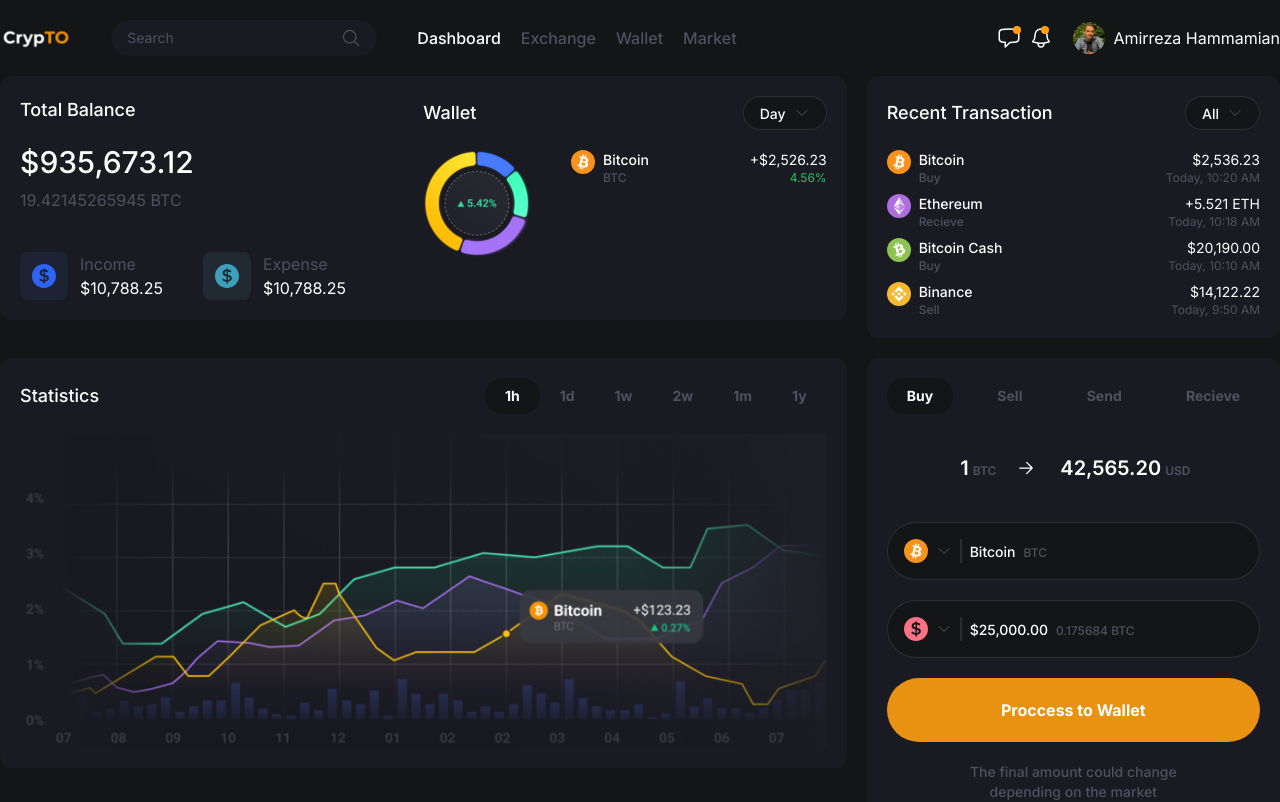
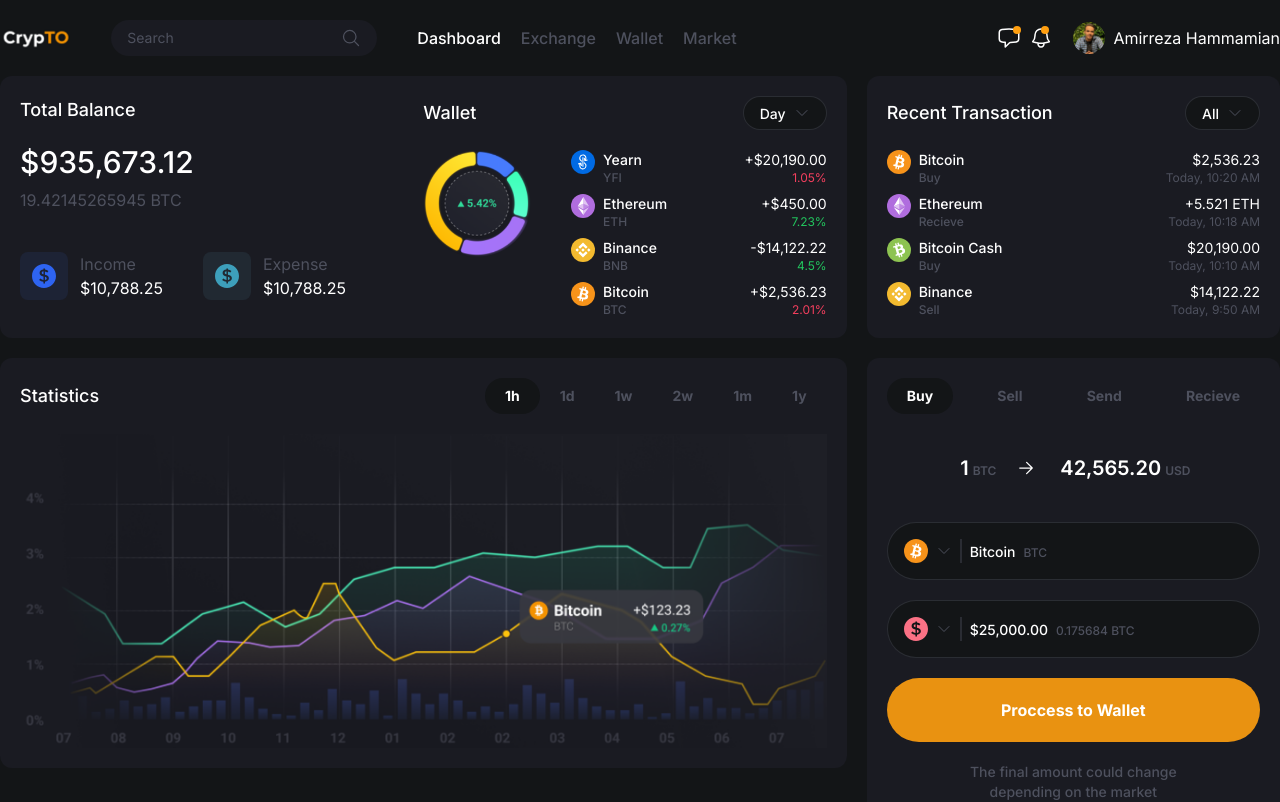
Before and after one commit to amir-rh99/crypto-dashboard, a Next.js app: page / in a window 1280 px wide. Shown: the top 802 px of the page. Built offline with nearby package versions, Linux system fonts and the light colour scheme.

Commit message:
add getWalletHistory to lib

```diff
--- a/app/components/Wallet.tsx
+++ b/app/components/Wallet.tsx
@@ -1,9 +1,12 @@
+import { getWalletHistory } from "../lib/walletHistory"
 import WalletItem from "./WalletItem"
+
+const walletHistory = getWalletHistory()
 
 const Wallet = () => {
   return (
     <div className="flex flex-col gap-2">
-      <WalletItem />
+      { walletHistory.map(item => <WalletItem key={item.amount} walletItem={item} />) }
     </div>
   )
 }
--- a/app/components/WalletItem.tsx
+++ b/app/components/WalletItem.tsx
@@ -1,25 +1,29 @@
-const WalletItem = () => {
+import { WalletHistoryInterface } from "../models/WalletHistory"
+
+const WalletItem = ({walletItem}: {walletItem: WalletHistoryInterface}) => {
   return (
     <div className="flex justify-between">
         <div className="flex gap-2">
         <span>
-            <svg className="w-6" xmlns="http://www.w3.org/2000/svg" viewBox="0 0 32 32"><g fill="none" fillRule="evenodd"><circle cx="16" cy="16" r="16" fill="#F7931A"/><path fill="#FFF" fillRule="nonzero" d="M23.189 14.02c.314-2.096-1.283-3.223-3.465-3.975l.708-2.84-1.728-.43-.69 2.765c-.454-.114-.92-.22-1.385-.326l.695-2.783L15.596 6l-.708 2.839c-.376-.086-.746-.17-1.104-.26l.002-.009-2.384-.595-.46 1.846s1.283.294 1.256.312c.7.175.826.638.805 1.006l-.806 3.235c.048.012.11.03.18.057l-.183-.045-1.13 4.532c-.086.212-.303.531-.793.41.018.025-1.256-.313-1.256-.313l-.858 1.978 2.25.561c.418.105.828.215 1.231.318l-.715 2.872 1.727.43.708-2.84c.472.127.93.245 1.378.357l-.706 2.828 1.728.43.715-2.866c2.948.558 5.164.333 6.097-2.333.752-2.146-.037-3.385-1.588-4.192 1.13-.26 1.98-1.003 2.207-2.538zm-3.95 5.538c-.533 2.147-4.148.986-5.32.695l.95-3.805c1.172.293 4.929.872 4.37 3.11zm.535-5.569c-.487 1.953-3.495.96-4.47.717l.86-3.45c.975.243 4.118.696 3.61 2.733z"/></g></svg>
+            {walletItem.crypto.icon}
         </span>
         <div className="flex flex-col">
             <span className="text-title text-sm font-medium">
-            Bitcoin
+                {walletItem.crypto.name}
             </span>
             <span className="text-xs text-info font-medium">
-            BTC
+                {walletItem.crypto.id}
             </span>
         </div>
         </div>
         <div className="flex flex-col items-end">
         <span className="text-title text-sm">
-            +$2,526.23
+            {walletItem.amount}
         </span>
-        <span className="text-green-500 text-xs">
-            4.56%
+        <span className={`${
+            walletItem.increase ? 'text-green-500' : 'text-rose-500'
+        } text-xs`}>
+            {walletItem.percent}
         </span>
         </div>
     </div>
--- /dev/null
+++ b/app/lib/walletHistory.ts
@@ -0,0 +1,33 @@
+import { WalletHistoryInterface } from "../models/WalletHistory";
+import { getCryptoInfo } from "./cryptoInfo";
+
+const walletHistoryList: WalletHistoryInterface[] = [
+    {
+        crypto: getCryptoInfo("YFI"),
+        increase: false,
+        percent: "1.05%",
+        amount: "+$20,190.00"
+    },
+    {
+        crypto: getCryptoInfo("ETH"),
+        increase: true,
+        percent: "7.23%",
+        amount: "+$450.00"
+    },
+    {
+        crypto: getCryptoInfo("BNB"),
+        increase: true,
+        percent: "4.5%",
+        amount: "-$14,122.22"
+    },
+    {
+        crypto: getCryptoInfo("BTC"),
+        increase: false,
+        percent: "2.01%",
+        amount: "+$2,536.23"
+    },
+]
+
+export const getWalletHistory = (): WalletHistoryInterface[] => {
+    return walletHistoryList
+}
--- /dev/null
+++ b/app/models/WalletHistory.ts
@@ -0,0 +1,8 @@
+import { CryptoInfoInterface } from "./Crypto";
+
+export interface WalletHistoryInterface {
+    crypto: CryptoInfoInterface
+    amount: string
+    percent: string
+    increase: boolean
+}
```
